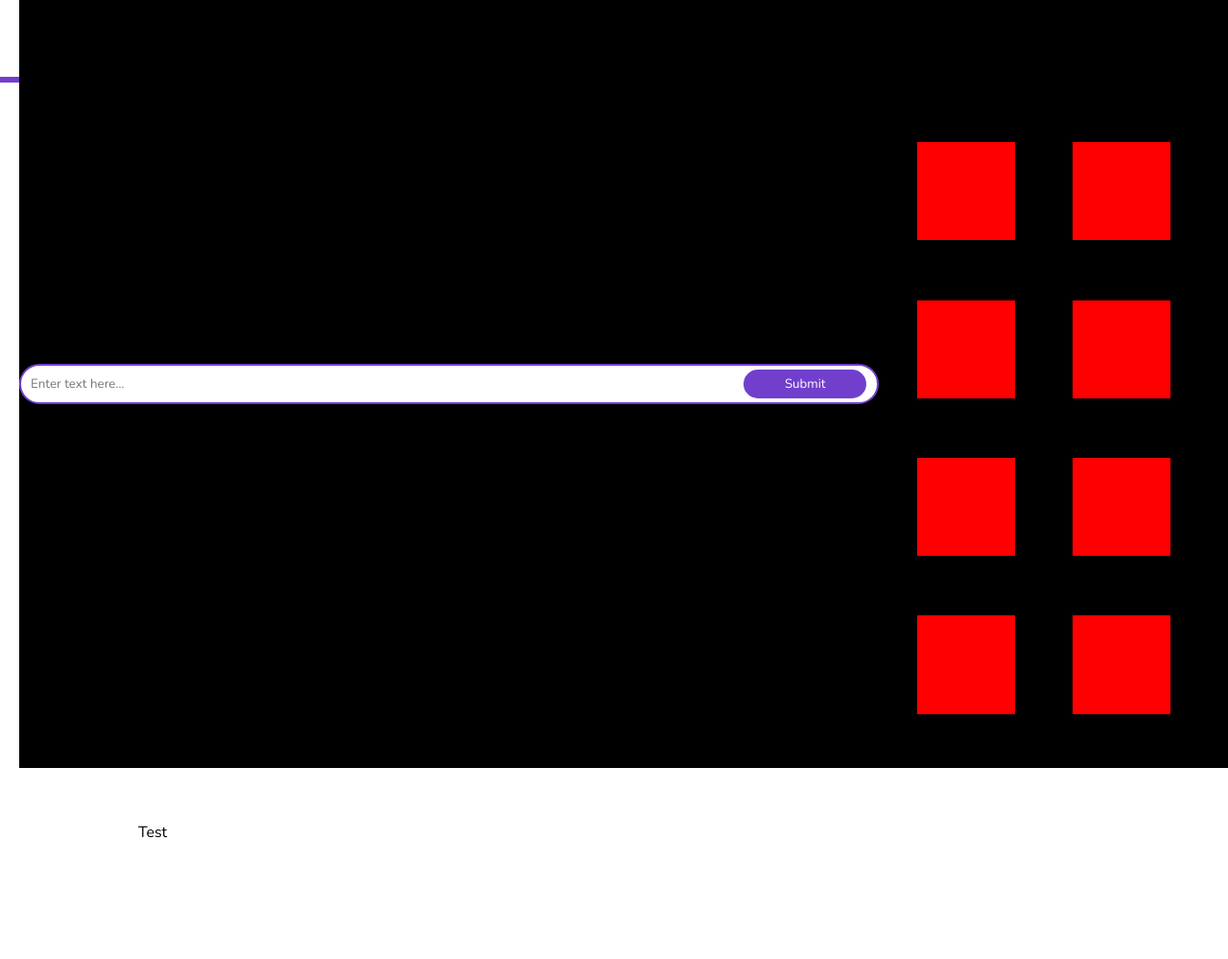
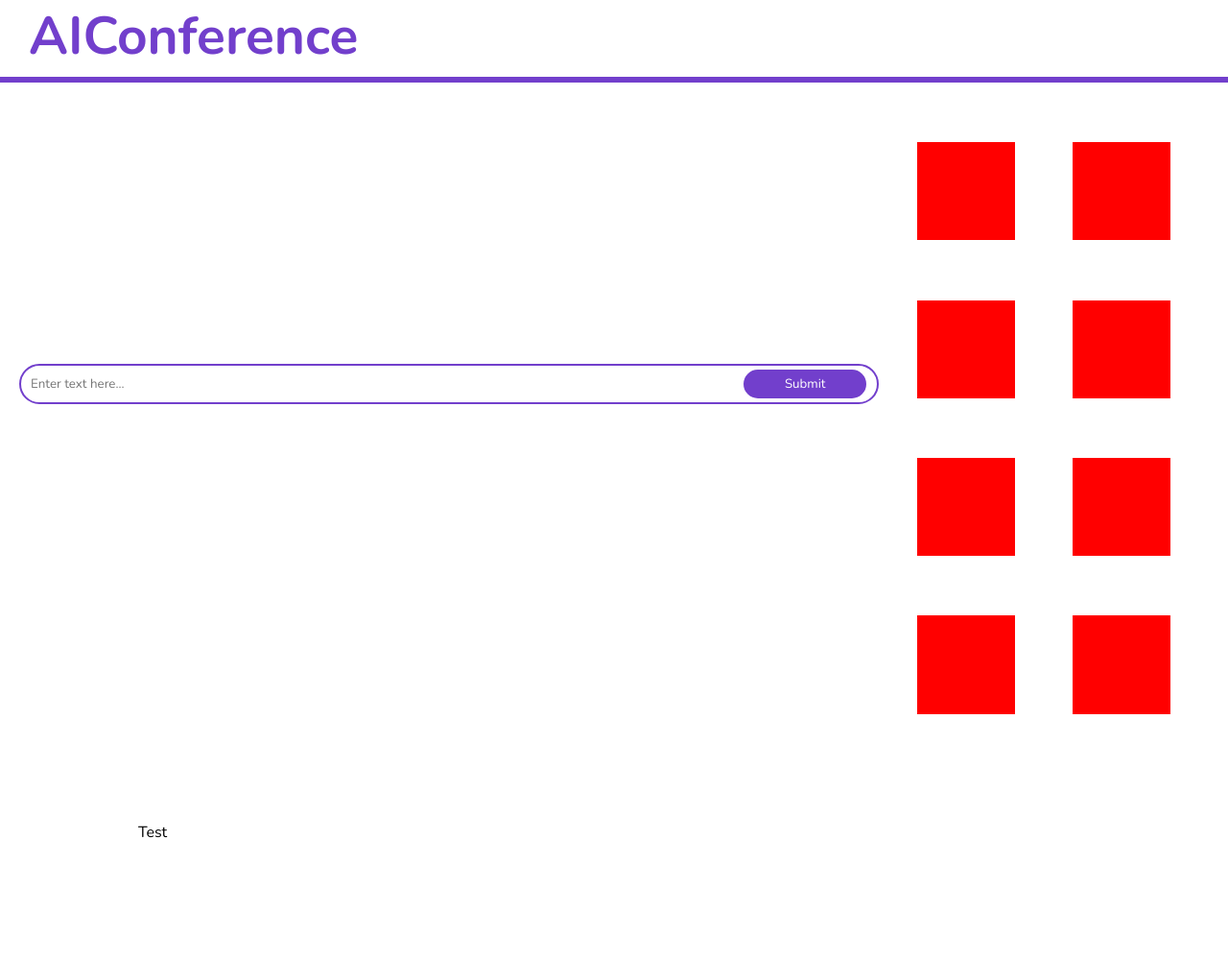
Before and after one commit to manelleong/ConferAI, a Django app: page /app/ in a window 1280 px wide. Shown: the top 999 px of the page at 96% size. Run offline with Django 4.2, Linux system fonts and the light colour scheme.

Commit message:
fixed black box

```diff
--- a/app/static/css/base.css
+++ b/app/static/css/base.css
@@ -55,7 +55,7 @@ form {
     bottom: 0;
     margin: auto;
     margin-left: 20px;
-    background-color: black;
+    /* background-color: black; */
 }
 
 textarea {
```
